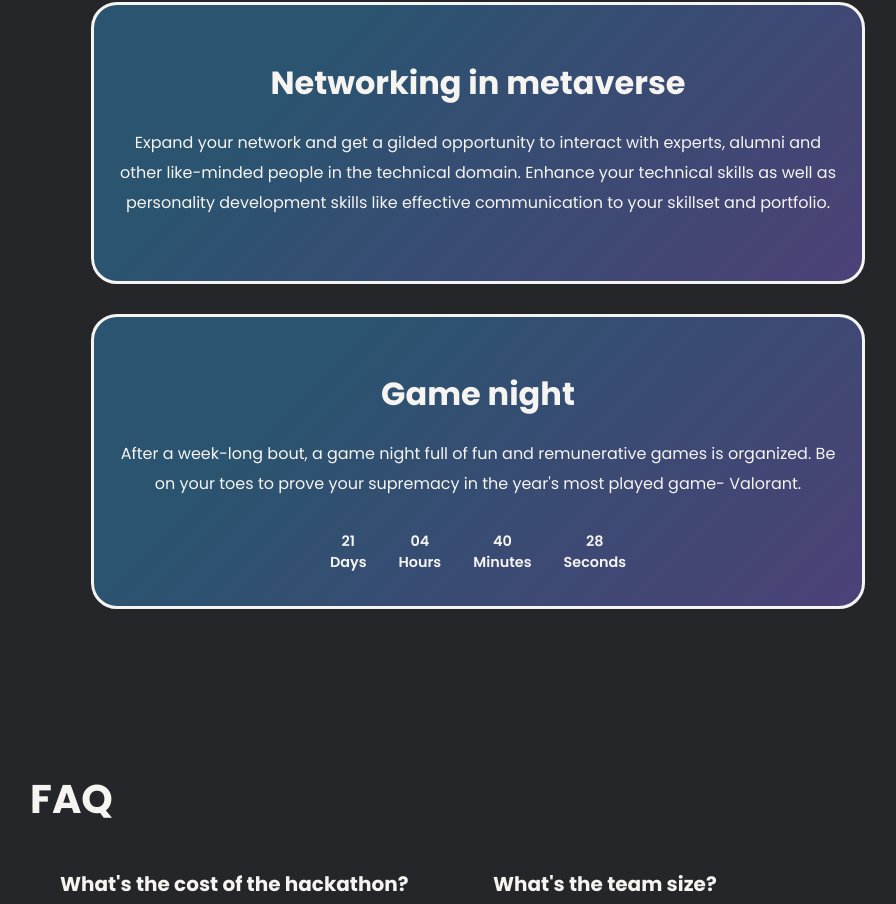
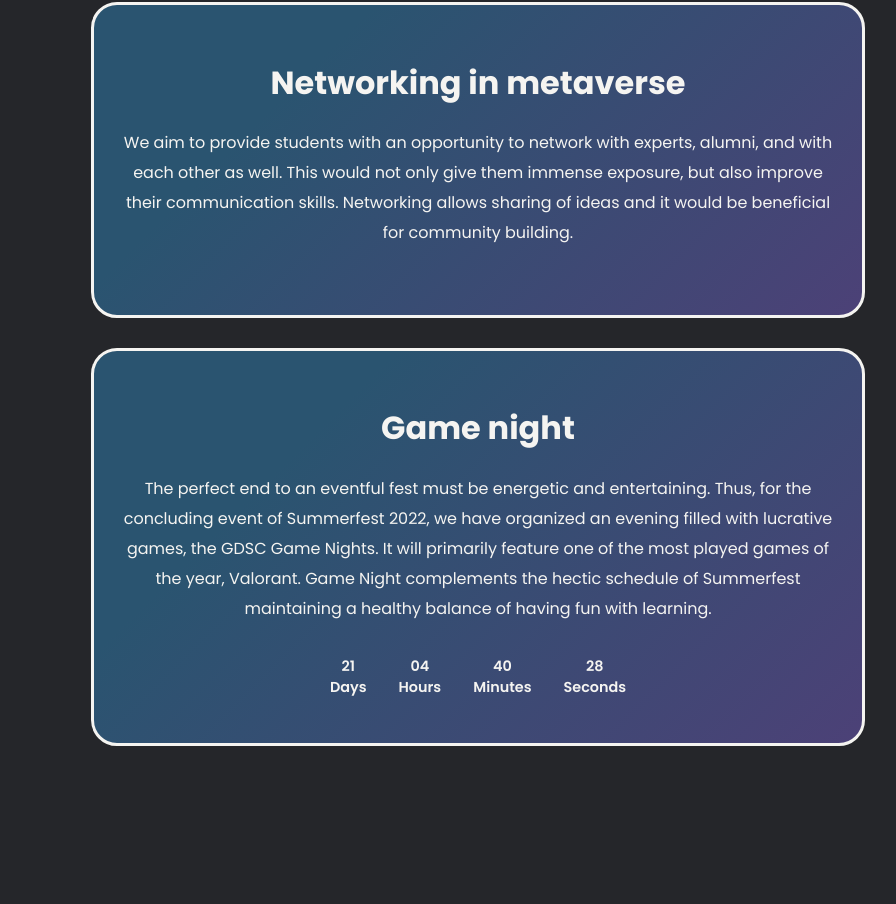
Before and after one commit to GDGCVITBHOPAL/summerfest, a React (Create React App) app: page / in a window 1280 px wide. Shown: the part 3700-4604 px from the top of the page, without its empty margins (162-1058 px from the left). Built offline with nearby package versions, Linux system fonts and the light colour scheme.

Commit message:
changed content

```diff
--- a/src/components/eventsDataArr.js
+++ b/src/components/eventsDataArr.js
@@ -1,7 +1,7 @@
 const eventsDataArr = [
   {
     title: "Networking in metaverse",
-    desc: "Expand your network and get a gilded opportunity to interact with experts, alumni and other like-minded people in the technical domain. Enhance your technical skills as well as personality development skills like effective communication to your skillset and portfolio.    ",
+    desc: "We aim to provide students with an opportunity to network with experts, alumni, and with each other as well. This would not only give them immense exposure, but also improve their communication skills. Networking allows sharing of ideas and it would be beneficial for community building.",
     /* time: "2022-05-29T00:00:00+05:30", */
   },
 /*   {
@@ -11,7 +11,7 @@ const eventsDataArr = [
   }, */
   {
     title: "Game night",
-    desc: "After a week-long bout, a game night full of fun and remunerative games is organized. Be on your toes to prove your supremacy in the year's most played game- Valorant.",
+    desc: "The perfect end to an eventful fest must be energetic and entertaining. Thus, for the concluding event of Summerfest 2022, we have organized an evening filled with lucrative games, the GDSC Game Nights. It will primarily feature one of the most played games of the year, Valorant. Game Night complements the hectic schedule of Summerfest maintaining a healthy balance of having fun with learning.",
     time: "2022-05-22T00:00:00+05:30",
   },
 /*   {
```
